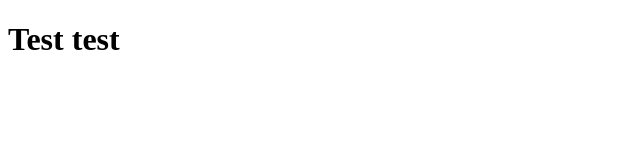
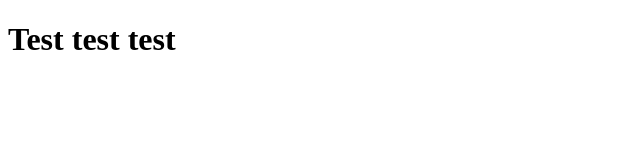
Before and after one commit to CeleFer/drivetest.github.io, a plain HTML site: page index.html in a window 1280 px wide. Shown: the full height of the page, 0-640 px from the left. Drawn offline with Linux system fonts and the light colour scheme.

Commit message:
Update index.html

```diff
--- a/index.html
+++ b/index.html
@@ -4,9 +4,10 @@
     <meta charset="UTF-8">
     <meta http-equiv="X-UA-Compatible" content="IE=edge">
     <meta name="viewport" content="width=device-width, initial-scale=1.0">
-    <title>Hola mundo</title>
+    <title> 1 Hola mundo</title>
 </head>
 <body>
-    <h1> Test test</h1>
+    <h1> Test test test </h1>
+
 </body>
 </html>
```
